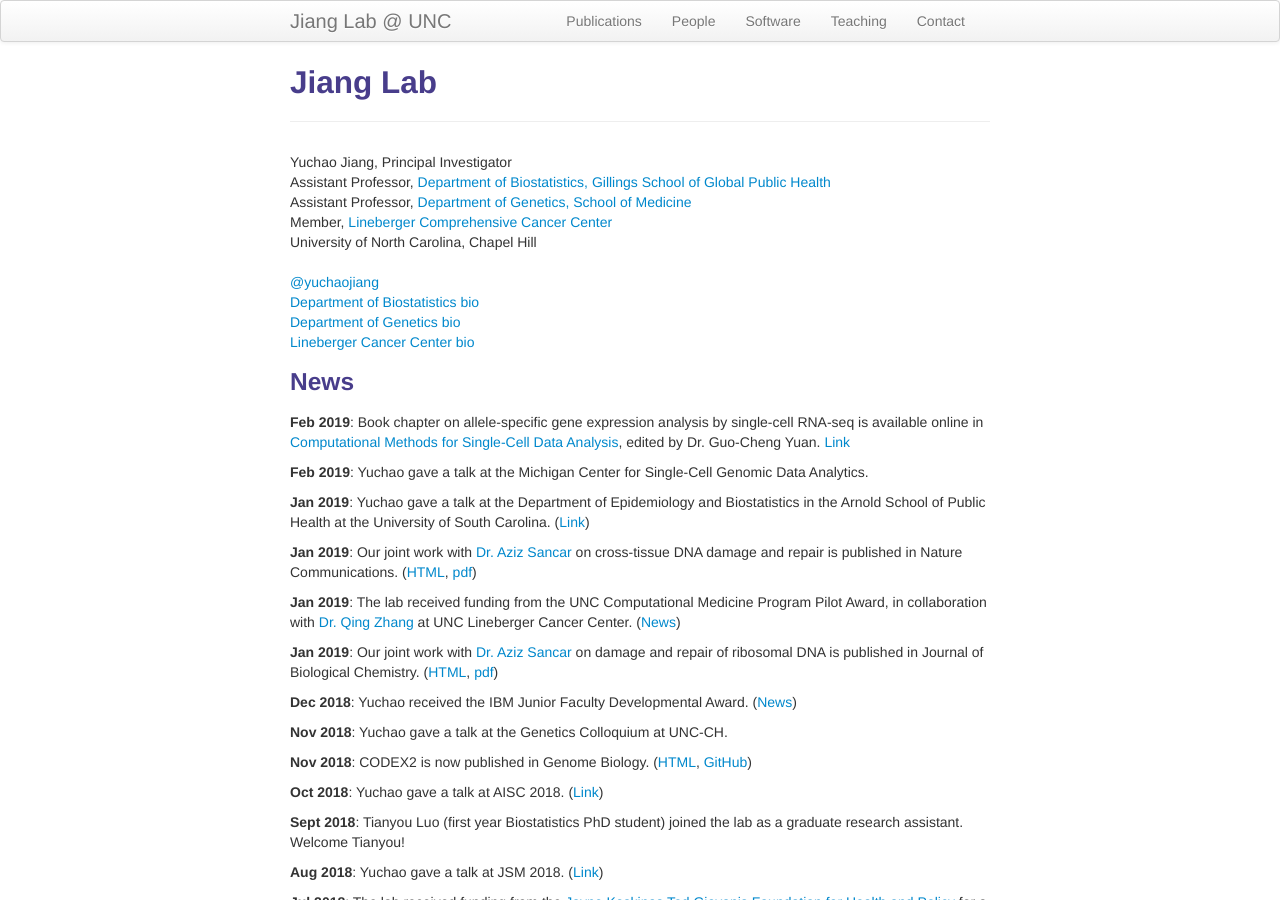
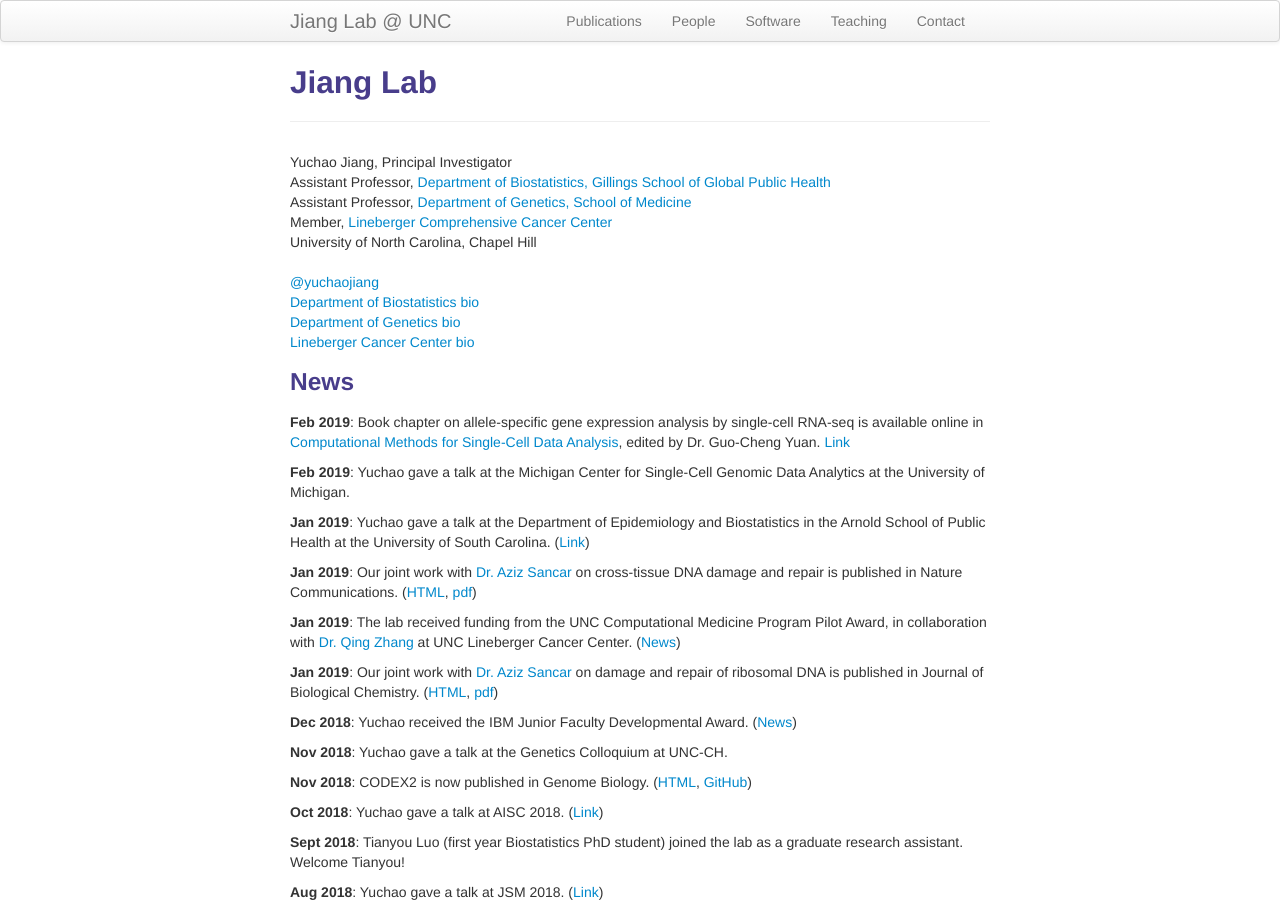
Before and after one commit to yuchaojiang/yuchaojiang.github.io, a Jekyll site: the page built from index.md, in a window 1280 px wide and 900 px high. Built offline with Jekyll 4.4.1, drawn with Linux system fonts in a browser that asks for light colours.

Commit message:
Update index.md

```diff
--- a/index.md
+++ b/index.md
@@ -27,7 +27,7 @@ description: I am an Assistant Professor in the Department of Biostatistics and
 ### News
 **Feb 2019**: Book chapter on allele-specific gene expression analysis by single-cell RNA-seq is available online in [Computational Methods for Single-Cell Data Analysis](https://www.springer.com/us/book/9781493990566), edited by Dr. Guo-Cheng Yuan. [Link](https://link.springer.com/protocol/10.1007%2F978-1-4939-9057-3_11)
 
-**Feb 2019**: Yuchao gave a talk at the Michigan Center for Single-Cell Genomic Data Analytics.
+**Feb 2019**: Yuchao gave a talk at the Michigan Center for Single-Cell Genomic Data Analytics at the University of Michigan.
 
 **Jan 2019**: Yuchao gave a talk at the Department of Epidemiology and Biostatistics in the Arnold School of Public Health at the University of South Carolina. ([Link](https://www.dropbox.com/s/knzk4asp4vgrsuj/epibioJiangvs2.jpg?dl=0))
 
```
